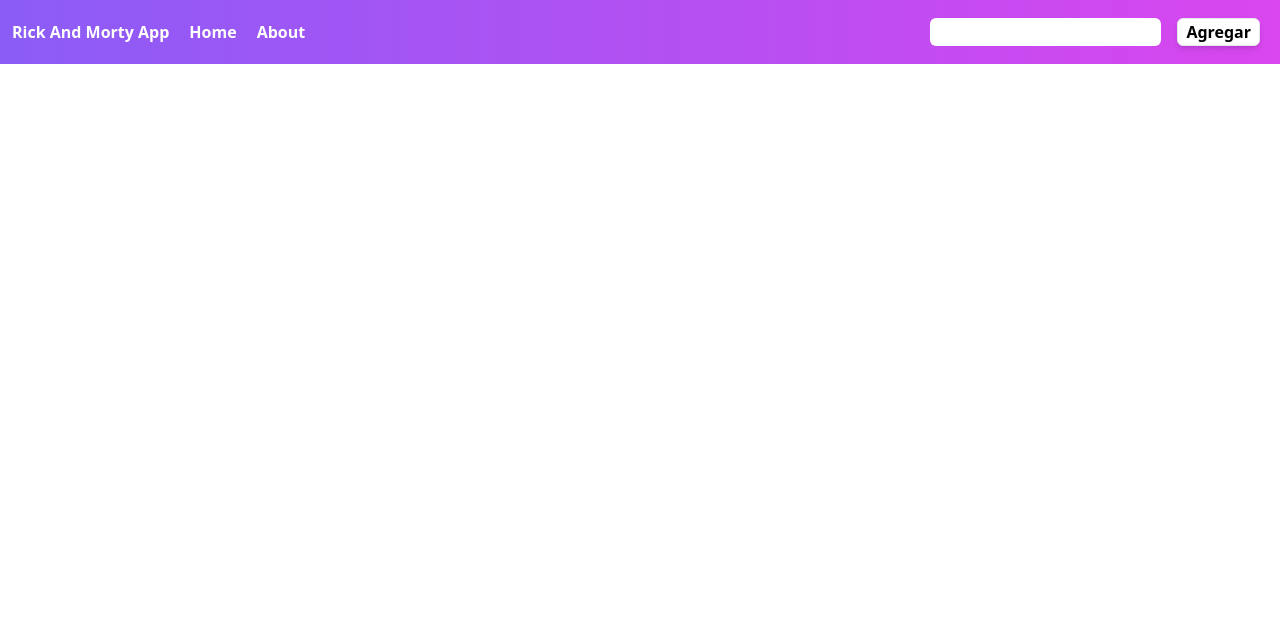
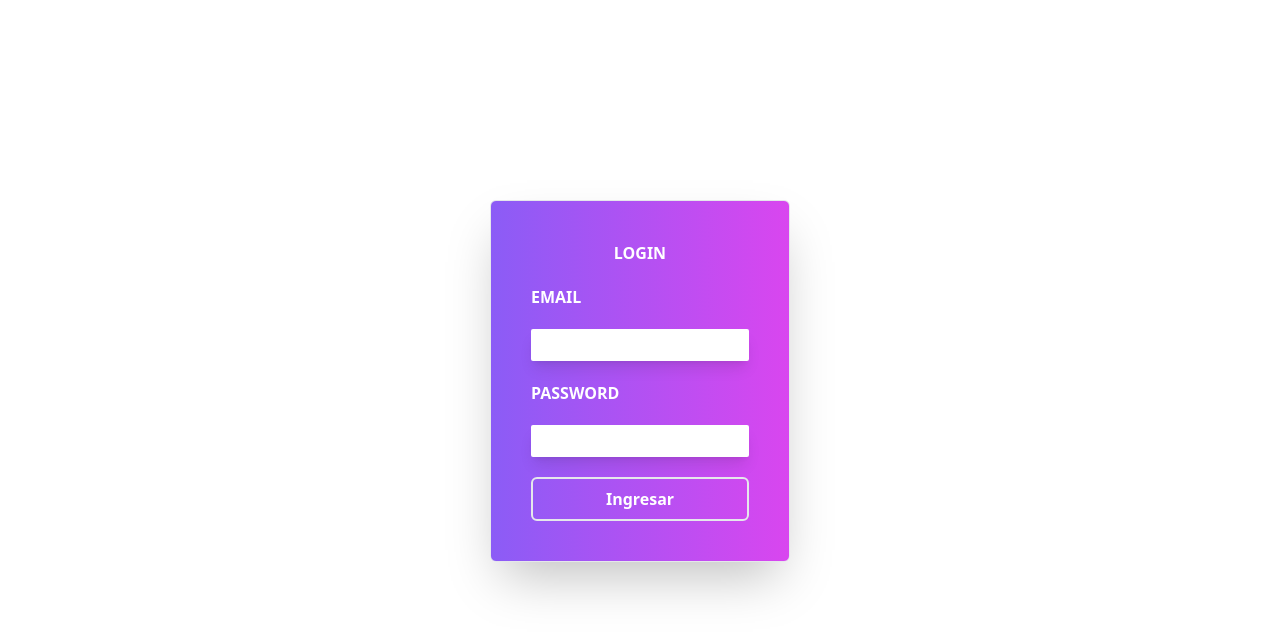
Before and after one commit to GastonGianni/rick-and-morty-app, a React (Create React App) app: page / in a window 1280 px wide. Shown: the top 636 px of the page. Built offline with nearby package versions, Linux system fonts and the light colour scheme.

Commit message:
Login terminado

```diff
--- a/src/App.jsx
+++ b/src/App.jsx
@@ -1,12 +1,32 @@
-import { useState } from 'react';
-import { Route, Routes } from 'react-router';
+import { useEffect, useState } from 'react';
+import { Route, Routes, useLocation, useNavigate } from 'react-router';
 import About from './components/About.jsx';
 import Cards from './components/Cards.jsx';
 import Detail from './components/Detail.jsx';
+import Form from './components/Form.jsx';
 import Nav from './components/Nav.jsx';
 
 function App() {
   const [characters, setCharacters] = useState([]);
+  const navigate = useNavigate();
+  const location = useLocation();
+  const isIndexPage = location.pathname === '/';
+  const [access, setAccess] = useState(false);
+
+  const EMAIL = 'gianni.gaston@hotmail.com';
+  const PASSWORD = 'a123456789';
+
+  const login = (userData) => {
+    if (userData.password === PASSWORD && userData.email === EMAIL) {
+      setAccess(true);
+      navigate('/home');
+    }
+  };
+
+  useEffect(() => {
+    !access && navigate('/');
+  }, [access]);
+
   const onSearch = (character) => {
     fetch(`https://rickandmortyapi.com/api/character/${character}`)
       .then((res) => res.json())
@@ -22,9 +42,11 @@ function App() {
 
   return (
     <div className={`App h-screen`}>
-      <Nav onSearch={onSearch} />
+      {!isIndexPage && <Nav onSearch={onSearch} />}
+
       <Routes>
-        <Route path="/" element={<Cards characters={characters} onClose={onClose} />} />
+        <Route path="/" element={<Form login={login} />}></Route>
+        <Route path="/home" element={<Cards characters={characters} onClose={onClose} />} />
         <Route path="/about" element={<About />} />
         <Route path="/detail/:id" element={<Detail />} />
       </Routes>
--- a/src/components/Form.jsx
+++ b/src/components/Form.jsx
@@ -0,0 +1,61 @@
+import React, { useState } from 'react';
+import validateInput from './validations';
+
+export default function Form(props) {
+  const [userData, setUserData] = useState({
+    email: '',
+    password: '',
+  });
+
+  const [errors, setErrors] = useState({});
+
+  function handleChange(event) {
+    const { name, value } = event.target;
+    setUserData((prevUserData) => ({ ...prevUserData, [name]: value }));
+  }
+
+  const handleSubmit = (event) => {
+    event.preventDefault();
+    const errors = validateInput(userData.email, userData.password);
+    setErrors(errors);
+    props.login(userData);
+  };
+  return (
+    <form
+      onSubmit={handleSubmit}
+      action=""
+      className="flex w-[300px] flex-col absolute top-1/4 left-1/2 -translate-x-1/2 border bg-gradient-to-r gap-5 from-violet-500 to-fuchsia-500 font-semibold rounded-md p-10 shadow-2xl"
+      noValidate
+    >
+      <h1 className="text-white text-center">LOGIN</h1>
+      <label htmlFor="" className="text-white">
+        EMAIL
+      </label>
+      <input
+        type="email"
+        name="email"
+        value={userData.email}
+        onChange={handleChange}
+        className="h-8 w-full focus:outline-none rounded-sm shadow-lg"
+      />
+      {errors.email && <span className="text-sm">Ingresa un mail valido</span>}
+      <label htmlFor="" className="text-white">
+        PASSWORD
+      </label>
+      <input
+        type="password"
+        name="password"
+        value={userData.password}
+        onChange={handleChange}
+        className="h-8 focus:outline-none rounded-sm shadow-lg"
+      />
+      {errors.password && <span className="text-sm">{errors.password}</span>}
+      <button
+        type="submit"
+        className="border-2 py-2 rounded-md text-white hover:text-slate-800 hover:bg-gradient-to-r from-violet-400 to-fuchsia-400"
+      >
+        Ingresar
+      </button>
+    </form>
+  );
+}
--- a/src/components/Nav.jsx
+++ b/src/components/Nav.jsx
@@ -6,7 +6,7 @@ export default function Nav(props) {
   return (
     <div className="w-full bg-gradient-to-r gap-5 from-violet-500 to-fuchsia-500 h-16 flex items-center justify-end relative z-10">
       <h1 className="ml-3 text-white font-semibold">Rick And Morty App</h1>
-      <Link to="/" className="text-white font-semibold hover:underline">
+      <Link to="/home" className="text-white font-semibold hover:underline">
         Home
       </Link>
       <Link to="/about" className="text-white font-semibold mr-auto hover:underline">
--- /dev/null
+++ b/src/components/validations.js
@@ -0,0 +1,31 @@
+function validateEmail(email) {
+  const emailRegex = /^[^\s@]+@[^\s@]+\.[^\s@]+$/;
+  return emailRegex.test(email);
+}
+
+function validatePassword(password) {
+  const passwordRegex = /^(?=.*\d).{6,10}$/;
+  return passwordRegex.test(password);
+}
+
+function validateInput(email, password) {
+  const errors = {};
+
+  if (!email) {
+    errors.email = 'Email no puede estar vacío';
+  } else if (email.length > 35) {
+    errors.email = 'Email no puede tener más de 35 caracteres';
+  } else if (!validateEmail(email)) {
+    errors.email = 'Email no válido';
+  }
+
+  if (!password) {
+    errors.password = 'Contraseña vacía';
+  } else if (!validatePassword(password)) {
+    errors.password = 'La contraseña debe tener al menos un número y entre 6 y 10 caracteres';
+  }
+
+  return errors;
+}
+
+export default validateInput;
```
